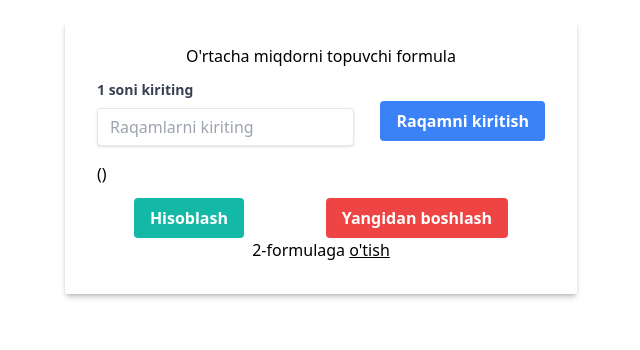
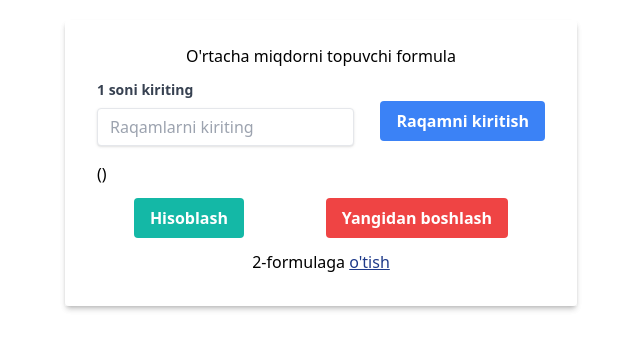
Before and after one commit to MuhammadqodirProgrammer/calculate-gelogical-problem, a plain HTML site: page index.html in a window 1280 px wide. Shown: the whole page, without its empty margins (319-959 px from the left). Drawn offline with nearby package versions, Linux system fonts and the light colour scheme.

Commit message:
first commit

```diff
--- a/index.html
+++ b/index.html
@@ -50,7 +50,7 @@
 
                 <h2 class="text-center text-green sum_view"></h2>
 
-				<h2 class="text-center">2-formulaga  <a class="text-blue underline " href='./test.html'>o'tish</a> </h2>
+				<h2 class="text-center mt-3">2-formulaga  <a class="text-blue-900 underline " href='./test.html'>o'tish</a> </h2>
             </form>
 		</div>
 
```
